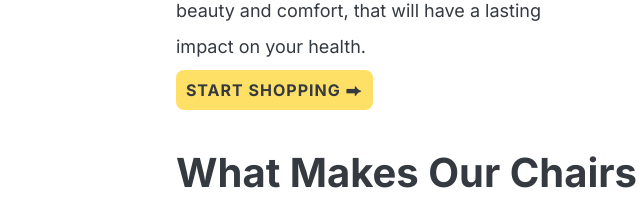
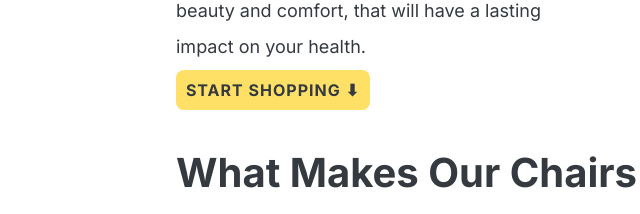
Before and after one commit to Hasan-aga/practice, a plain HTML site: page flex-header/index.html in a window 1280 px wide. Shown: the part 731-945 px from the top of the page, 80-720 px from the left. Drawn offline with Linux system fonts and the light colour scheme.

Commit message:
change link arrow icon

```diff
--- a/flex-header/index.html
+++ b/flex-header/index.html
@@ -38,7 +38,7 @@
                         result
                         is a perfect blend of beauty and comfort, that will have a lasting impact on your health.</p>
                     <a href="#selling"
-                       id="selling-link">Start Shopping ⮕</a>
+                       id="selling-link">Start Shopping ⬇</a>
                 </div>
                 <img src="https://images.unsplash.com/photo-1567790265618-4c0924f57f9a?ixlib=rb-1.2.1&ixid=MnwxMjA3fDB8MHxzZWFyY2h8NXx8Y2hhaXJ8ZW58MHwyfDB8fA%3D%3D&auto=format&fit=crop&w=500&q=60"
                      alt="a chair">
```
